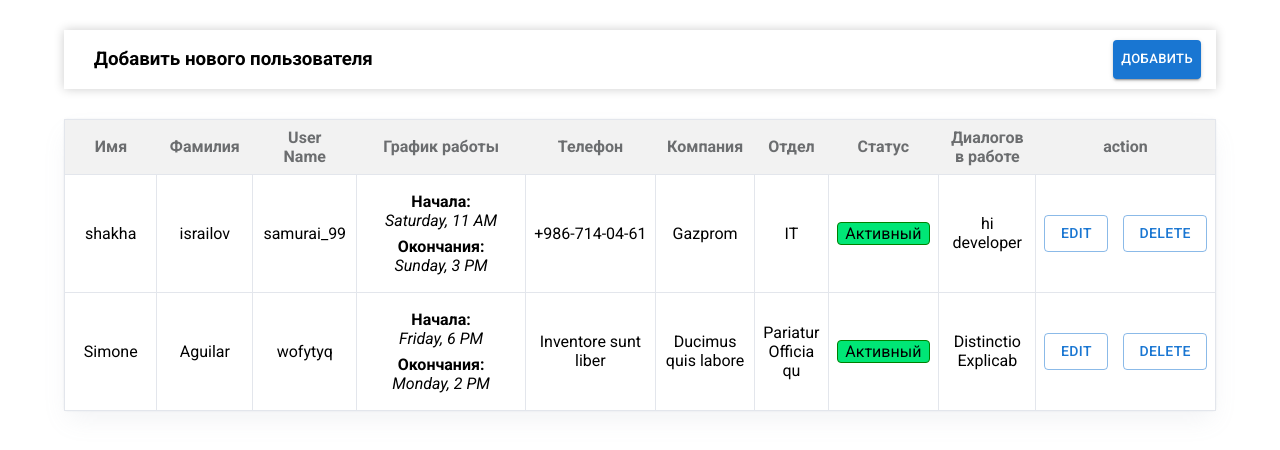
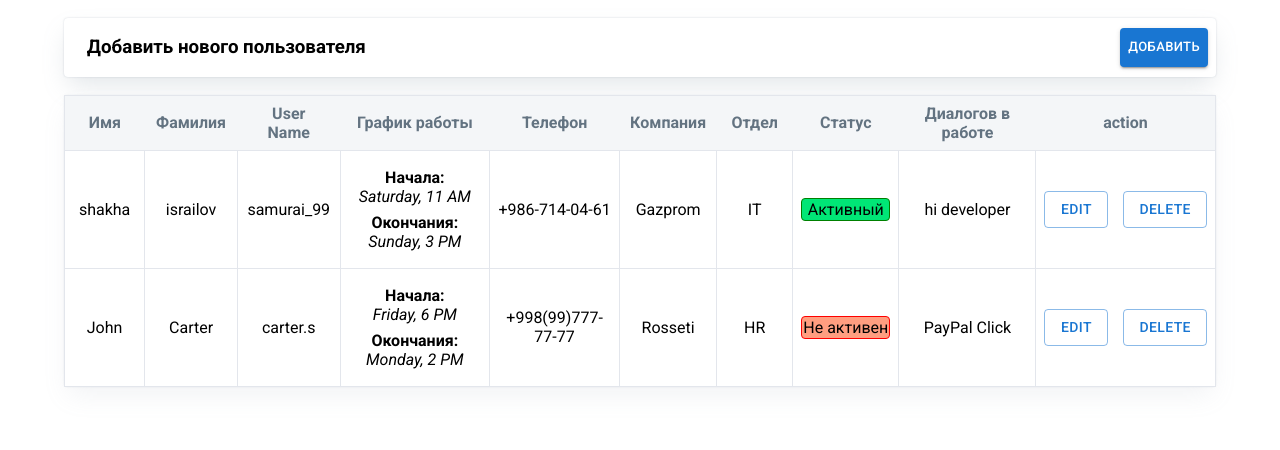
Before and after one commit to username-shakha/table, a React (Vite) app: page / in a window 1280 px wide. Shown: the top 450 px of the page. Built offline with nearby package versions, Linux system fonts and the light colour scheme; data requests are answered from the project's data file.

Commit message:
fix styles

```diff
--- a/db.json
+++ b/db.json
@@ -14,17 +14,17 @@
       "userStatus": "active"
     },
     {
-      "id": "09be",
-      "name": "Simone",
-      "surname": "Aguilar",
-      "username": "wofytyq",
+      "name": "John",
+      "surname": "Carter",
+      "username": "carter.s",
       "startDate": "2004-12-10T18:41",
       "endDate": "1982-04-26T14:38",
-      "phone": "Inventore sunt liber",
-      "selectedCompany": "Ducimus quis labore",
-      "department": "Pariatur Officia qu",
-      "dialogues": "Distinctio Explicab",
-      "userStatus": "active"
+      "phone": "+998(99)777-77-77",
+      "selectedCompany": "Rosseti",
+      "department": "HR",
+      "dialogues": "PayPal Click",
+      "userStatus": "no-active",
+      "id": "09be"
     }
   ]
 }
--- a/src/components/CustomTable/constants.tsx
+++ b/src/components/CustomTable/constants.tsx
@@ -5,17 +5,15 @@ const TABLE_USER_HEADS: TTableUserHeads[] = [
     {
         key: 'name',
         label: 'Имя',
-        style: { minWidth: '80px' },
     },
     {
         key: 'surname',
         label: 'Фамилия',
-        style: { minWidth: '80px' },
     },
     {
         key: 'username',
         label: 'User Name',
-        style: { minWidth: '40px', padding: ' 0px 20px ' },
+        style: { padding: ' 0px 20px ' },
     },
     {
         key: 'startDate',
@@ -60,7 +58,6 @@ const TABLE_USER_HEADS: TTableUserHeads[] = [
     {
         key: 'department',
         label: 'Отдел',
-        style: { width: '70px' },
     },
     {
         key: 'userStatus',
@@ -85,11 +82,13 @@ const TABLE_USER_HEADS: TTableUserHeads[] = [
     {
         key: 'dialogues',
         label: 'Диалогов в работе',
+        style: {
+            width: 260,
+        },
     },
     {
         key: 'action',
         label: 'action',
-        style: { minWidth: '140px', width: '150px' },
     },
 ]
 
--- a/src/components/CustomTable/style.sass
+++ b/src/components/CustomTable/style.sass
@@ -1,5 +1,4 @@
 table
-    width: 100%
     text-align: center
     border: 1px solid #E3E6EC
     box-shadow: rgba(145, 158, 171, 0.2) 0px 0px 2px 0px, rgba(145, 158, 171, 0.12) 0px 12px 24px -4px
@@ -9,11 +8,11 @@ table
         user-select: none
         tr
             height: 54px
-            background: #f2f2f2
-            color: rgba(41, 43, 46, 0.671)
+            background: rgb(244, 246, 248)
+            color: rgb(99, 115, 129)
 
             th
-
+                cursor: pointer
                 border-bottom: 1px solid #E3E6EC
                 padding: 8px
     tbody
--- a/src/sections/user/CreateUpdate/CreateUpdateForm.tsx
+++ b/src/sections/user/CreateUpdate/CreateUpdateForm.tsx
@@ -122,7 +122,11 @@ function CreateUpdateForm({ initialData }: ICreateUpdateFormProps) {
             />
             <InputWET id="dialogues" label="Дилогов в работе" inputRef={refs.dialogues} errorText={errors.dialogues} />
             <div style={{ textAlign: 'right' }}>
-                <CustomButton type="submit" variant="outlined" style={{ marginTop: 20 }}>
+                <CustomButton
+                    type="submit"
+                    variant="outlined"
+                    style={{ marginTop: '10px', textTransform: 'capitalize', fontSize: '13px', padding: '1px 8px' }}
+                >
                     Submit
                 </CustomButton>
             </div>
--- /dev/null
+++ b/src/sections/user/UserList.sass
@@ -0,0 +1,10 @@
+.list-content
+    &__header
+        display: flex
+        justify-content: space-between
+        align-items: center
+        gap: 10px
+        border-radius: 4px
+        padding: 10px 8px
+        box-shadow: rgba(145, 158, 171, 0.4) 0px 0px 2px 0px, rgba(145, 158, 171, 0.25) 0px 12px 24px -4px
+        margin: 18px 0px
--- a/src/sections/user/UserList.tsx
+++ b/src/sections/user/UserList.tsx
@@ -3,6 +3,7 @@ import { useOverlayState, useUserManagement } from '@/hooks'
 import { Container, CustomButton, CustomTable, Dialog, TABLE_USER_HEADS } from '@/components'
 import CreateUpdateForm from './CreateUpdate/CreateUpdateForm'
 import { TUser_Query } from '@/types'
+import './UserList.sass'
 
 function UserList() {
     //useGet hook mockapi api data
@@ -42,10 +43,10 @@ function UserList() {
     // Page Not Found isError !!!
     if (usersQueryError) return <div>Page Not Found</div>
     return (
-        <>
-            <header className="list-header">
-                <Container maxWidth="lg" style={{ marginTop: '30px', marginBottom: '30px' }}>
-                    <div style={headerStyles}>
+        <div className="list-content">
+            <header>
+                <Container maxWidth="lg">
+                    <div className="list-content__header">
                         <h3 style={{ paddingLeft: '15px' }}>Добавить нового пользователя</h3>
                         <CustomButton
                             variant="contained"
@@ -74,14 +75,12 @@ function UserList() {
                 />
 
                 <Dialog isOpen={updateDialogState.isOpen} onClose={updateDialogState.close}>
-                    <p>update user</p>
                     {typeof currentUser === 'object' && currentUser !== null && (
                         <CreateUpdateForm initialData={currentUser} />
                     )}
                 </Dialog>
 
                 <Dialog isOpen={createDialogState.isOpen} onClose={createDialogState.close}>
-                    <p>create</p>
                     <CreateUpdateForm />
                 </Dialog>
 
@@ -115,18 +114,19 @@ function UserList() {
                     </div>
                 </Dialog>
             </Container>
-        </>
+        </div>
     )
 }
 
-const headerStyles = {
-    minWidth: '1095px',
-    padding: '10px 15px',
-    display: 'flex',
-    alignItems: 'center',
-    justifyContent: 'space-between',
-    boxShadow: '0px 0px 10px 0px rgba(0,0,0,0.2)',
-}
+// style={headerStyles}
+// const headerStyles = {
+//     minWidth: '1095px',
+//     padding: '10px 15px',
+//     display: 'flex',
+//     alignItems: 'center',
+//     justifyContent: 'space-between',
+//     boxShadow: '0px 0px 10px 0px rgba(0,0,0,0.2)',
+// }
 
 const removeDialog = {
     display: 'flex',
```
